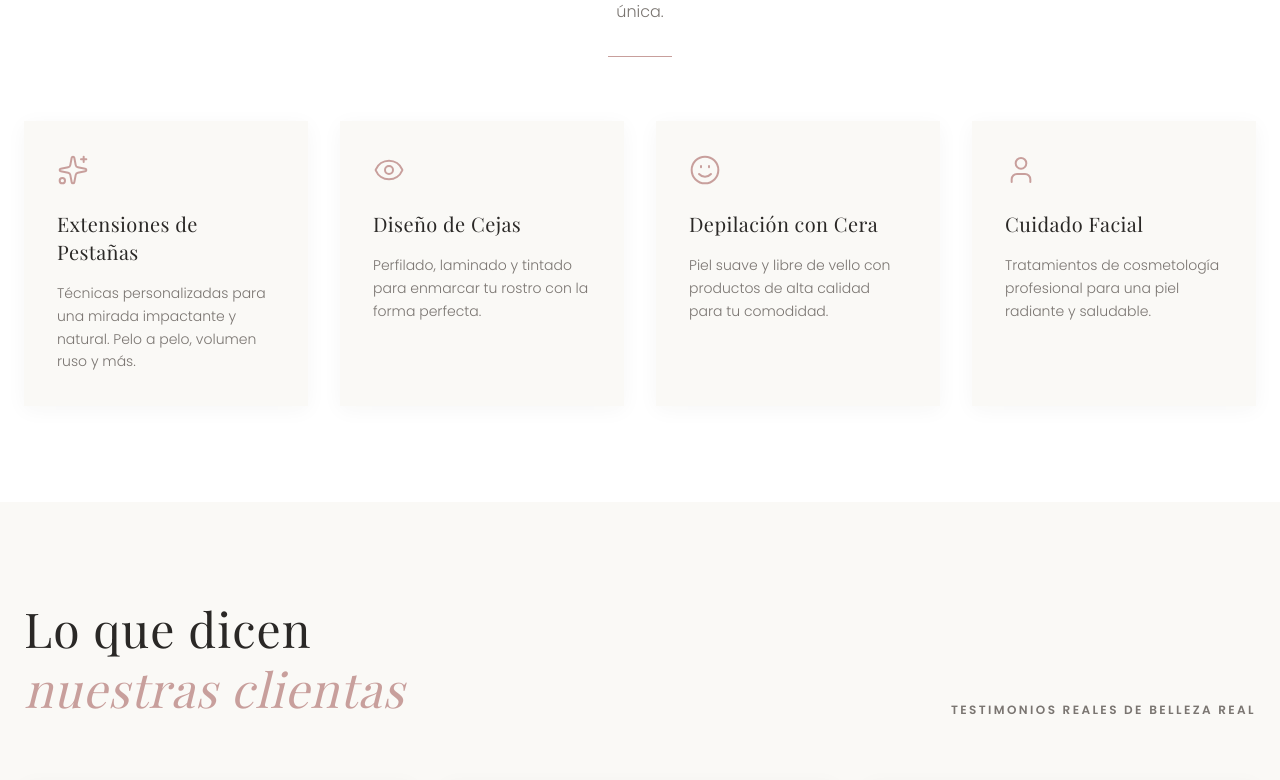
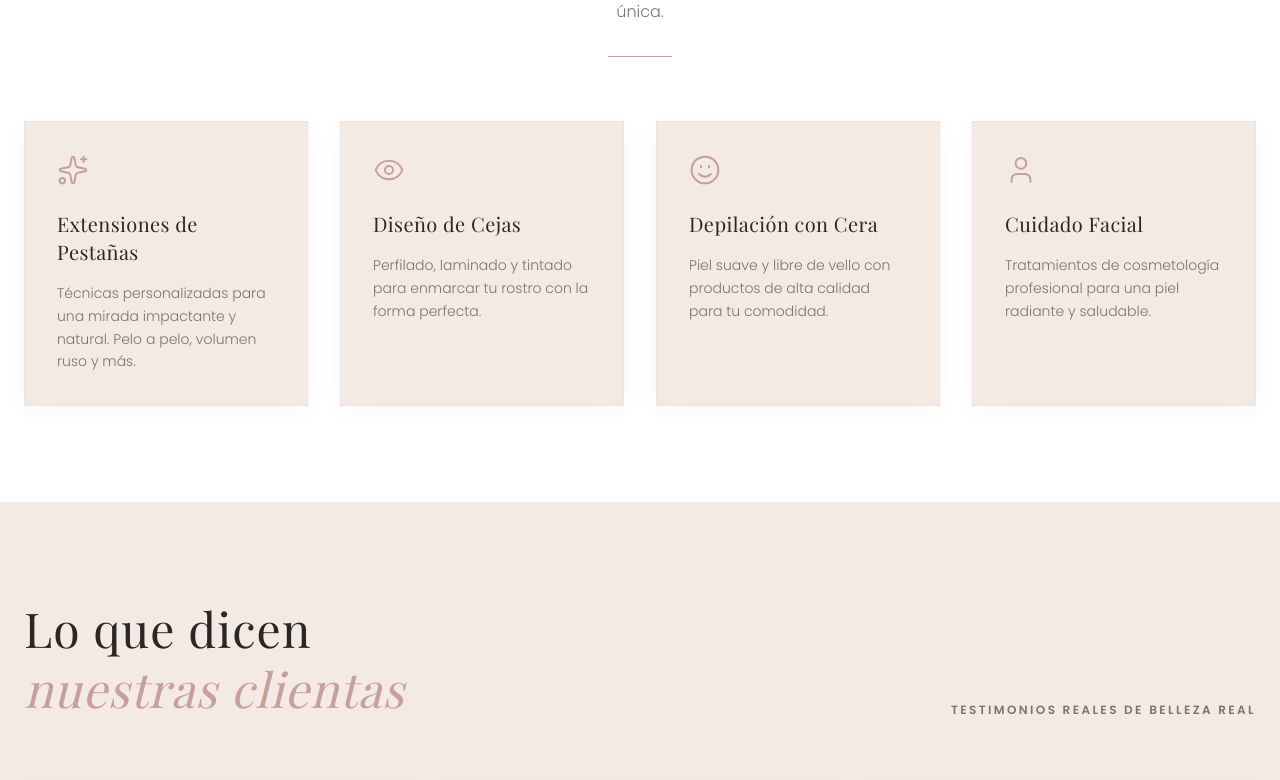
Before and after one commit to Caballonx/GIGI-COSME, a Next.js app: page / in a window 1280 px wide. Shown: the part 984-1764 px from the top of the page. Built offline with nearby package versions, Linux system fonts and the light colour scheme.

Commit message:
Update background to beige and improve services visibility

```diff
--- a/src/app/globals.css
+++ b/src/app/globals.css
@@ -7,7 +7,7 @@
   --color-brand-charcoal: #2A2826;
   --color-brand-muted: #7A7571;
 
-  --color-background: #FAF9F6;
+  --color-background: #F3EAE3;
   --color-foreground: #2A2826;
 
   --color-glass: rgba(255, 255, 255, 0.7);
@@ -17,7 +17,7 @@
 }
 
 :root {
-  --background: #FAF9F6;
+  --background: #F3EAE3;
   --foreground: #2A2826;
   --primary: #C89F9C;
   --secondary: #E6D5C9;
@@ -40,7 +40,7 @@ body {
 
 @layer utilities {
   .glass {
-    background: rgba(250, 249, 246, 0.85);
+    background: rgba(243, 234, 227, 0.85);
     backdrop-filter: blur(12px);
     -webkit-backdrop-filter: blur(12px);
     border: 1px solid rgba(255, 255, 255, 0.6);
--- a/src/components/features/landing/Features.tsx
+++ b/src/components/features/landing/Features.tsx
@@ -54,7 +54,7 @@ export const Features = () => {
               viewport={{ once: true }}
               transition={{ delay: i * 0.1 }}
               whileHover={{ y: -10 }}
-              className="bg-background p-8 rounded-none elegant-shadow group relative overflow-hidden border border-transparent hover:border-brand-dusty/20 transition-all duration-300"
+              className="bg-background p-8 rounded-none elegant-shadow group relative overflow-hidden border border-brand-dusty/10 hover:border-brand-dusty/30 transition-all duration-300"
             >
               <div className="mb-6 text-brand-dusty transition-transform duration-500 group-hover:scale-110">
                 {f.icon}
```
